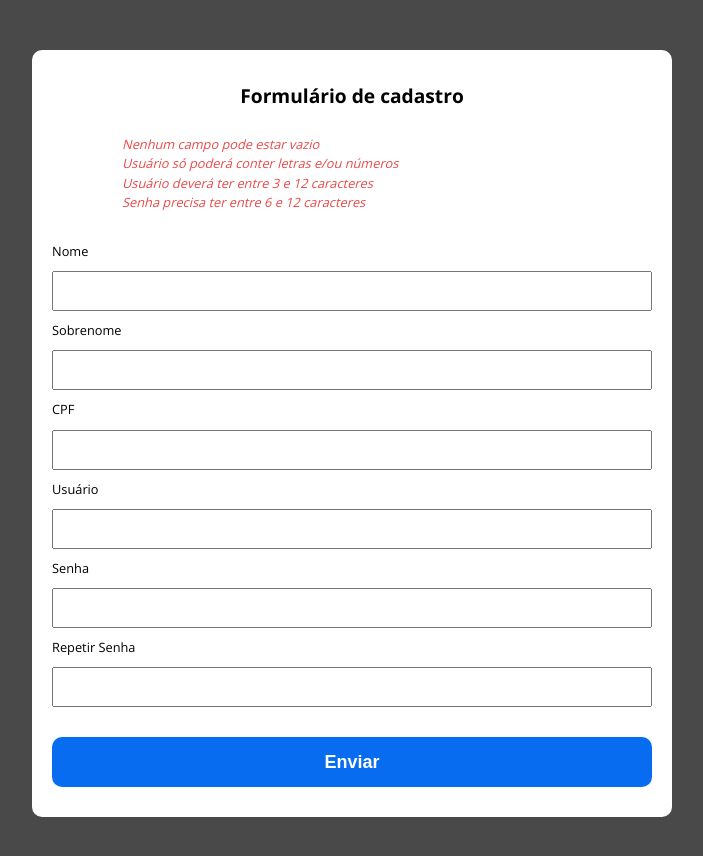
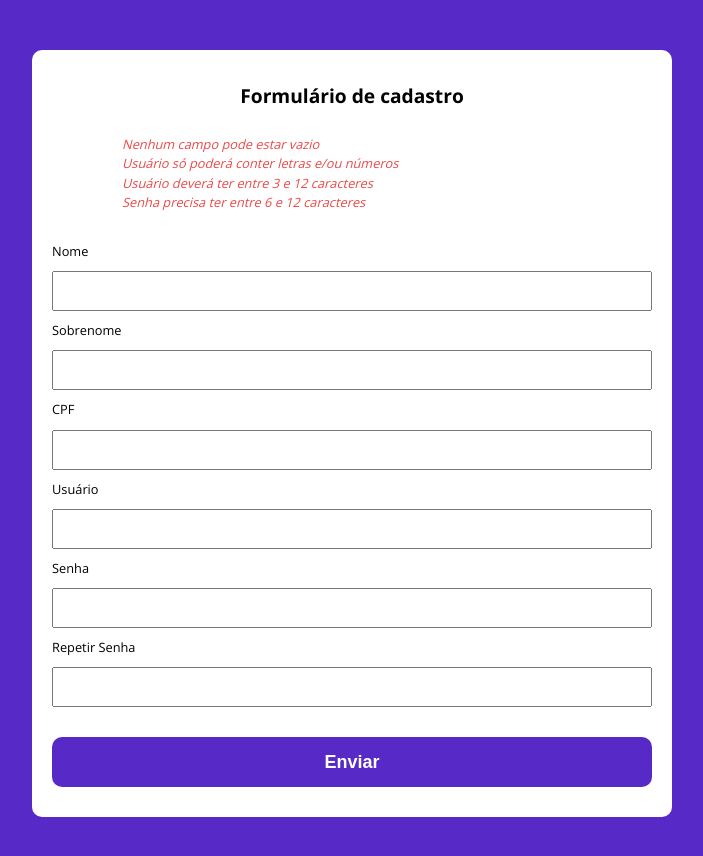
Before and after one commit to AdrianResende/Valida-Form, a plain HTML site: page index.html in a window 1280 px wide. Shown: the whole page, without its empty margins (288-991 px from the left). Drawn offline with nearby package versions, Linux system fonts and the light colour scheme.

Commit message:
Alteração no background

```diff
--- a/assets/css/style.css
+++ b/assets/css/style.css
@@ -1,6 +1,6 @@
 @import url('https://fonts.googleapis.com/css?family=Open+Sans:400,700&display=swap');
 :root {
-  --primary-color: #494949;
+  --primary-color: #572AC8;
   --primary-color-darker: rgb(9, 48, 56);
 }
 
@@ -44,7 +44,7 @@ form input:focus {
 
 form button {
   border: none;
-  background:rgb(7, 108, 240) ;
+  background:#572AC8 ;
   color: #fff;
   font-size: 18px;
   font-weight: 700;
```
